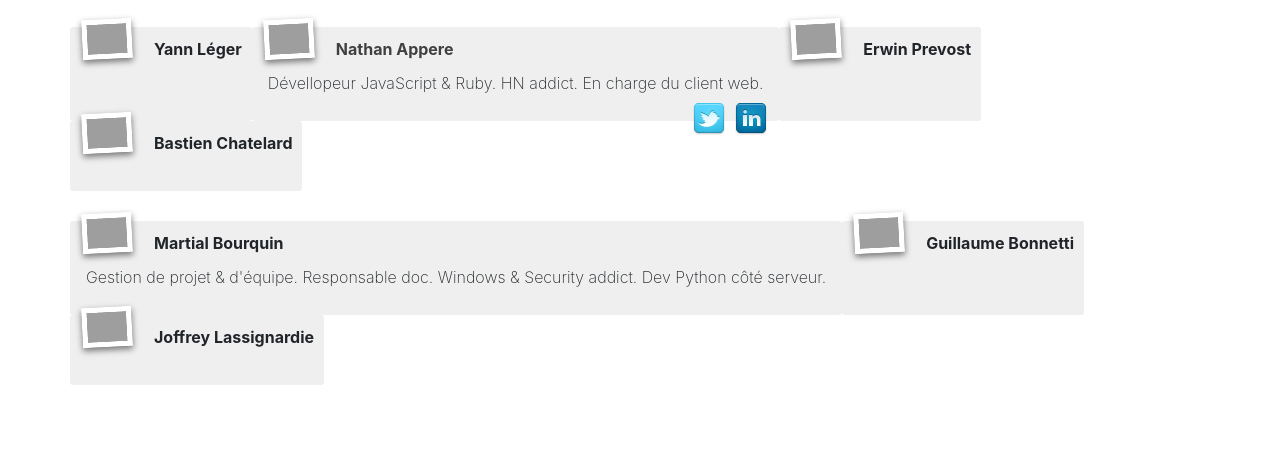
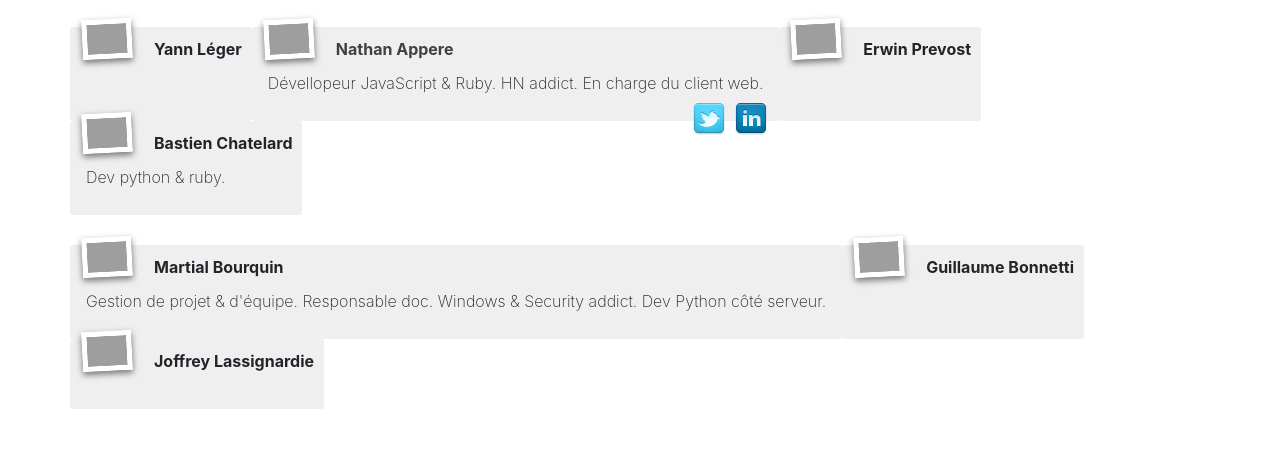
Before and after one commit to sx4it/sx4it.github.com, a plain HTML site: page index.fr.html in a window 1280 px wide. Shown: the part 954-1416 px from the top of the page. Drawn offline with nearby package versions, Linux system fonts and the light colour scheme; grey boxes are pictures that could not be loaded.

Commit message:
Update index.fr.html

```diff
--- a/index.fr.html
+++ b/index.fr.html
@@ -156,6 +156,7 @@
 		  				Bastien Chatelard
 		  			</div>
 		  			<div class="desc">
+		  				Dev python & ruby.
 		  			</div>
 		  		</div>
 		  	</div>
```
